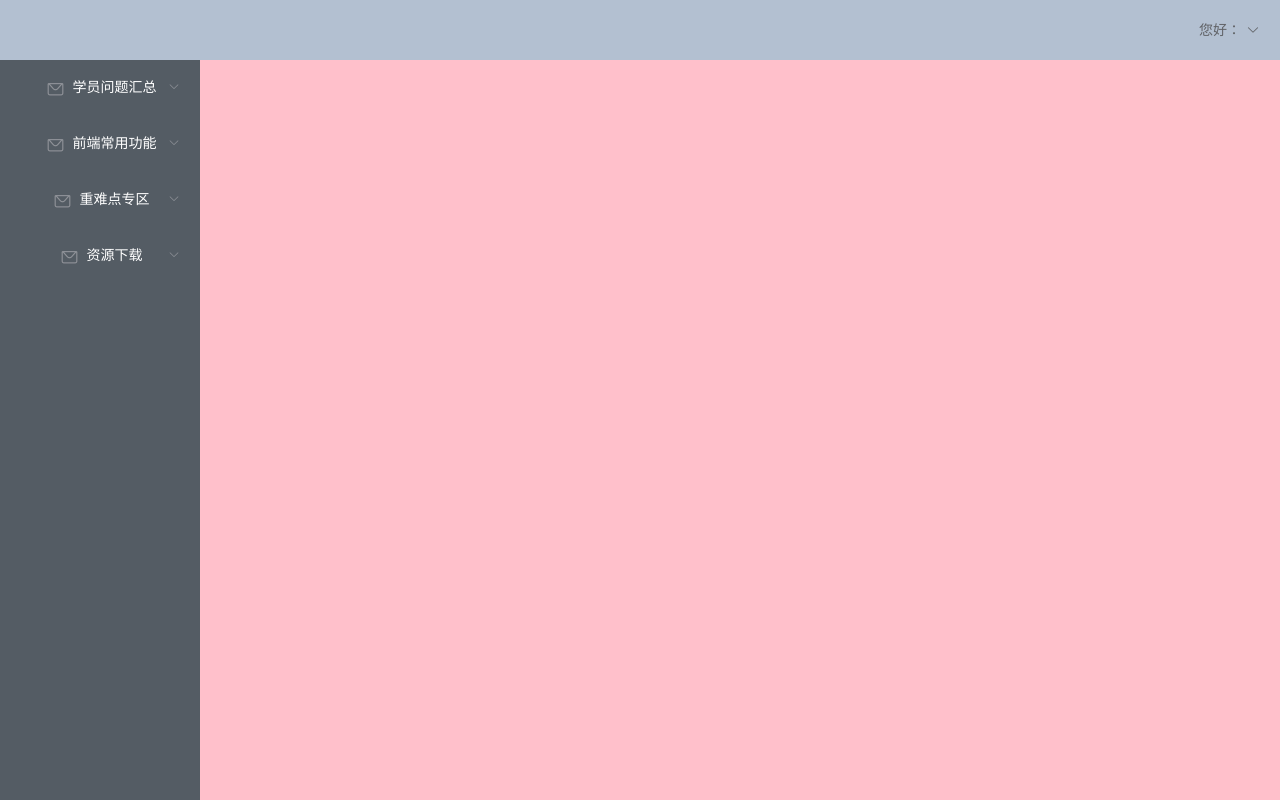
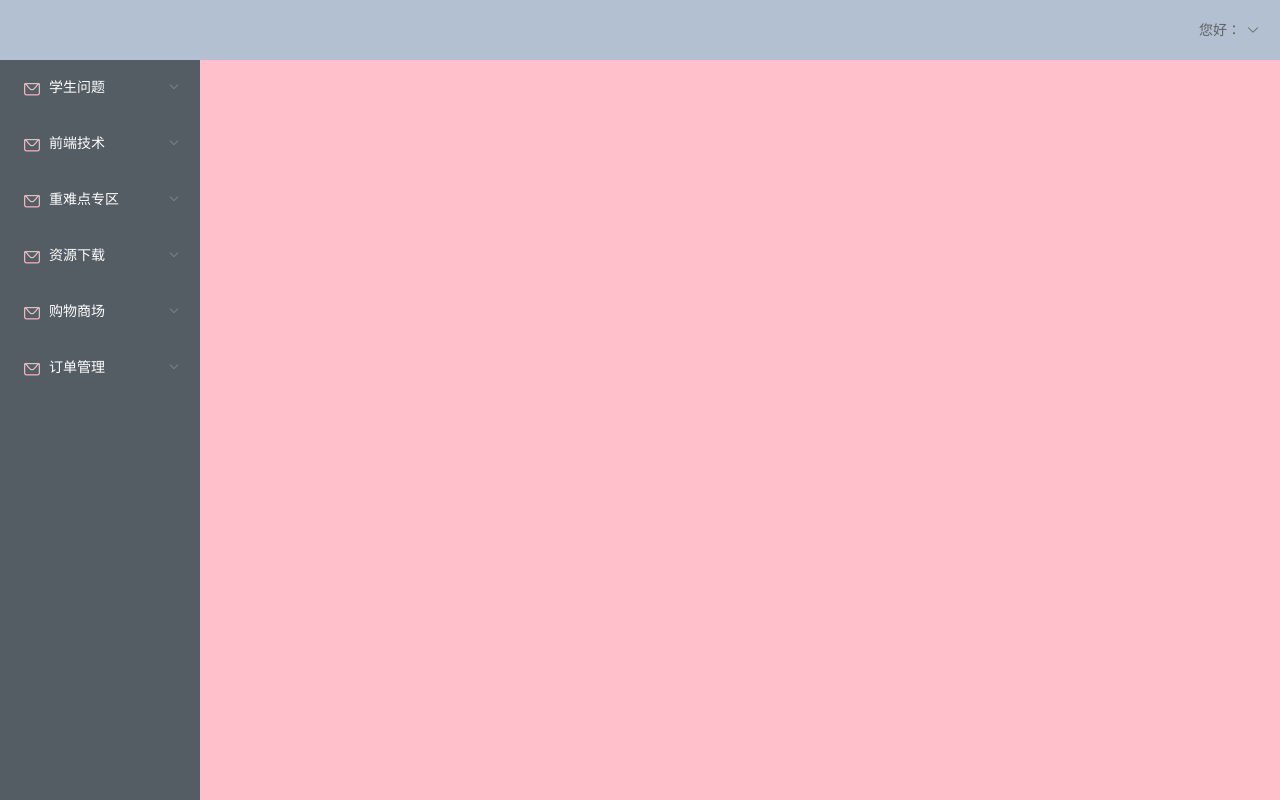
Before and after one commit to aizuomenderen/houtaiguanli, a Vue app: page /#/admin in a window 1280 px wide. Built offline with nearby package versions, Linux system fonts and the light colour scheme.

Commit message:
公共-左侧栏完成1

```diff
--- a/src/component/admin/Admin.vue
+++ b/src/component/admin/Admin.vue
@@ -1,6 +1,5 @@
 <template>
   <div class="admin">
-
     <el-container>
       <!-- 头部 -->
       <el-header>
@@ -24,7 +23,6 @@
 // 引入
 import Header from "./subcom/Header.vue";
 import Aside from "./subcom/Aside.vue";
-
 export default {
   // 注册子组件
   components: {
@@ -33,7 +31,6 @@ export default {
   }
 };
 </script>
-
 <style scoped lang="less">
 .admin{
   height: 100%;
--- a/src/component/admin/subcom/Aside.vue
+++ b/src/component/admin/subcom/Aside.vue
@@ -5,53 +5,24 @@
       <!-- <el-menu :default-openeds="['1', '3']"> -->
       <el-menu default-active="2" class="el-menu-vertical-demo" background-color="#545c64" text-color="#fff" active-text-color="#ffd04b">
         <!-- 需要打开就el-submenu 如果index等于一样的，那就是打开一个就会全部都打开了-->
-        <el-submenu index="1">
+        <!-- 导航列表，key属性用于for循环渲染时性能优化，index属性必须设置不一样的值，这样才能在点击的时候，所以的才能不展开 -->
+        <el-submenu :index="item.title" v-for="item in menuList" :key="item.title">
           <!-- 导航title -->
           <template slot="title">
-            <i class="el-icon-message"></i>学员问题汇总</template>
-          <el-menu-item-group> <!--??可以注释掉？-->
-            <el-menu-item index="1-1">
+            <i class="el-icon-message"></i>{{item.title}}</template>
+          <el-menu-item-group>
+            <!--??可以注释掉？-->
+            <!-- <el-menu-item index="1-2">
+              <i class="el-icon-document"></i>类别管理</el-menu-item>     写成下面的方式自动生成-->
+            <el-menu-item :index="subItem.title" v-for="subItem in item.children" :key="subItem.title">
               <i class="el-icon-document"></i>
-              内容管理</el-menu-item>
-            <el-menu-item index="1-2">
-              <i class="el-icon-document"></i>类别管理</el-menu-item>
-            <el-menu-item index="1-3">
-              <i class="el-icon-document"></i>评论管理</el-menu-item>
+              <!-- 每个title都是一个a链接，可以点击，所以使用router-link，要配合使用to属性 -->
+              <router-link :to="subItem.path">{{subItem.title}}</router-link>
+            </el-menu-item>
+
           </el-menu-item-group>
         </el-submenu>
 
-        <el-submenu index="2">
-          <template slot="title">
-            <i class="el-icon-message"></i>前端常用功能</template>
-          <el-menu-item-group>
-            <!-- <template slot="title">分组一</template> -->
-            <el-menu-item index="2-1">内容管理</el-menu-item>
-            <el-menu-item index="2-2">类别管理</el-menu-item>
-            <el-menu-item index="2-3">评论管理</el-menu-item>
-          </el-menu-item-group>
-        </el-submenu>
-
-        <el-submenu index="3">
-          <template slot="title">
-            <i class="el-icon-message"></i>重难点专区</template>
-          <el-menu-item-group>
-            <!-- <template slot="title">分组一</template> -->
-            <el-menu-item index="3-1">内容管理</el-menu-item>
-            <el-menu-item index="3-2">类别管理</el-menu-item>
-            <el-menu-item index="3-3">评论管理</el-menu-item>
-          </el-menu-item-group>
-        </el-submenu>
-
-        <el-submenu index="4">
-          <template slot="title">
-            <i class="el-icon-message"></i>资源下载</template>
-          <el-menu-item-group>
-            <!-- <template slot="title">分组一</template> -->
-            <el-menu-item index="4-1">内容管理</el-menu-item>
-            <el-menu-item index="4-2">类别管理</el-menu-item>
-            <el-menu-item index="4-3">评论管理</el-menu-item>
-          </el-menu-item-group>
-        </el-submenu>
       </el-menu>
     </el-aside>
     <!-- </el-container> -->
@@ -59,14 +30,66 @@
 </template>
 
 <script>
-export default {};
+export default {
+  // {title:'前端技术'},
+  data() {
+    return {
+      menuList: [
+        {
+          title: "学生问题",
+          children: [
+            { title: "类别管理", path: "/" },
+            { title: "内容管理", path: "/" },
+            { title: "评论管理管理", path: "/" }
+          ]
+        },
+        {
+          title: "前端技术",
+          children: [
+            { title: "类别管理", path: "/" },
+            { title: "内容管理", path: "/" },
+            { title: "评论管理管理", path: "/" }
+          ]
+        },
+        {
+          title: "重难点专区",
+          children: [
+            { title: "类别管理", path: "/" },
+            { title: "内容管理", path: "/" },
+            { title: "评论管理管理", path: "/" }
+          ]
+        },
+        {
+          title: "资源下载",
+          children: [
+            { title: "类别管理", path: "/" },
+            { title: "内容管理", path: "/" },
+            { title: "评论管理管理", path: "/" }
+          ]
+        },
+        {
+          title: "购物商场",
+          children: [
+            { title: "类别管理", path: "/" },
+            { title: "内容管理", path: "/" },
+            { title: "评论管理管理", path: "/" }
+          ]
+        },
+        {
+          title: "订单管理",
+          children: [{ title: "类别管理", path: "/" }]
+        }
+      ]
+    };
+  }
+};
 </script>
 
 <style scoped lang="less">
 .aside {
   height: 100%;
   background-color: #545c64;
-  text-align: center;
+  text-align: left;
 }
 
 .el-aside {
@@ -75,4 +98,12 @@ export default {};
 .el-menu {
   border-right: none;
 }
+//左侧信封图标
+.el-submenu__title i{
+  color: pink;
+}
+// 左侧分类图标
+.el-icon-document{
+  color: #fff;
+}
 </style>
--- a/src/less/index.css
+++ b/src/less/index.css
@@ -2,4 +2,11 @@ html,
 body {
   height: 100%;
 }
+.router-link-active {
+  text-decoration: none;
+  color: #fff;
+}
+.el-icon-message {
+  color: #fff;
+}
 /*# sourceMappingURL=./index.css.map */
--- a/src/less/index.less
+++ b/src/less/index.less
@@ -1,3 +1,13 @@
-html,body{
-  height: 100%;
+html,
+body {
+    height: 100%;
 }
+
+.router-link-active {
+    text-decoration: none;
+    color: #fff;
+}
+
+.el-icon-message{
+  color: #fff;
+}
```
Also changed, not shown: 1 other file (tests, documents, lock files or other folders).
